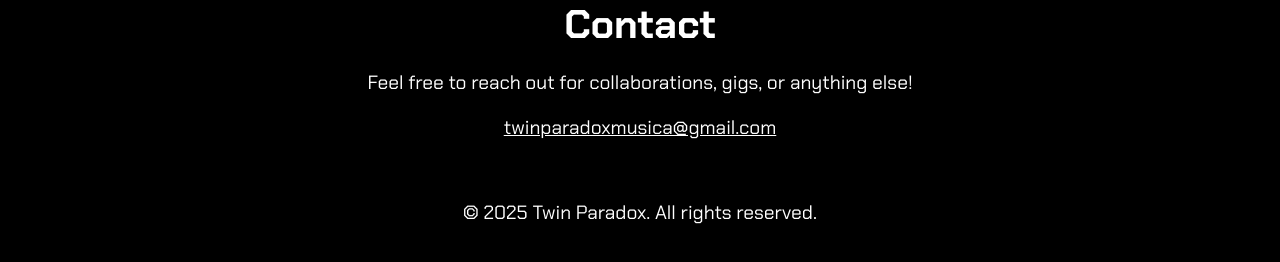
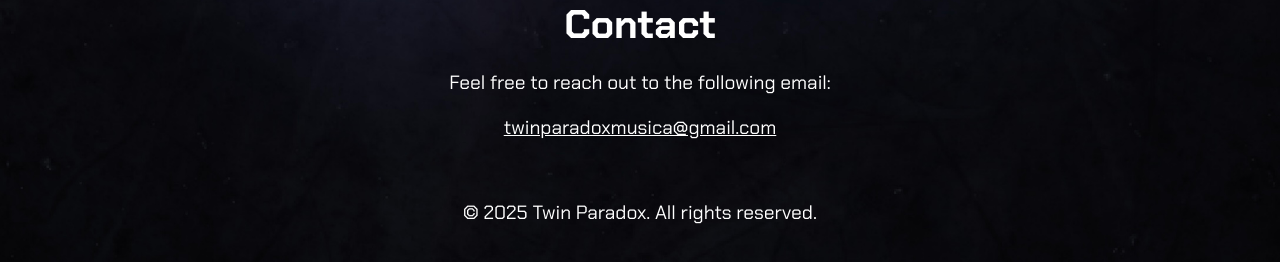
Before and after one commit to twinparadoxmusica/website, a React (Create React App) app: page / in a window 1280 px wide. Shown: the part 1674-1936 px from the top of the page. Built offline with nearby package versions, Linux system fonts and the light colour scheme.

Commit message:
Added Presskit

```diff
--- a/src/App.css
+++ b/src/App.css
@@ -9,6 +9,8 @@ body {
   align-items: center;
   position: relative;
   font-family: 'Chakra Petch', sans-serif;
+  background-image: url('./assets/background.jpg');
+  background-size: cover;
 }
 
 canvas {
@@ -151,7 +153,6 @@ iframe {
 }
 
 footer {
-  background: #000;
   color: white;
   text-align: center;
   padding: 20px;
--- a/src/App.js
+++ b/src/App.js
@@ -43,7 +43,7 @@ function App() {
             frameBorder="0"
             allow="accelerometer; autoplay; clipboard-write; encrypted-media; gyroscope; picture-in-picture; web-share"
             referrerPolicy="strict-origin-when-cross-origin"
-            allowfullscreen
+            allowFullScreen
           ></iframe>
         </div>
         <div className="video-container">
@@ -55,7 +55,7 @@ function App() {
             frameBorder="0"
             allow="accelerometer; autoplay; clipboard-write; encrypted-media; gyroscope; picture-in-picture; web-share"
             referrerPolicy="strict-origin-when-cross-origin"
-            allowfullscreen
+            allowFullScreen
           ></iframe>
         </div>
       </section>
@@ -79,9 +79,7 @@ function App() {
       {/* Contact Section */}
       <section id="contact" className="section">
         <h2>Contact</h2>
-        <p>
-          Feel free to reach out for collaborations, gigs, or anything else!
-        </p>
+        <p>Feel free to reach out to the following email:</p>
         <p>
           <a href="mailto:twinparadoxmusica@gmail.com">
             twinparadoxmusica@gmail.com
```
Also changed, not shown: src/assets/background.jpg (added).
